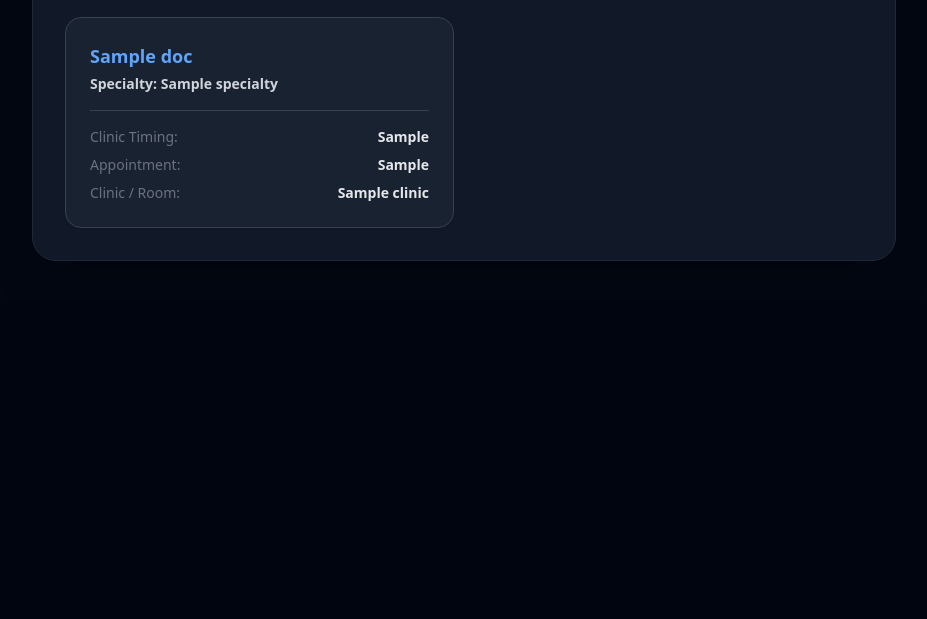
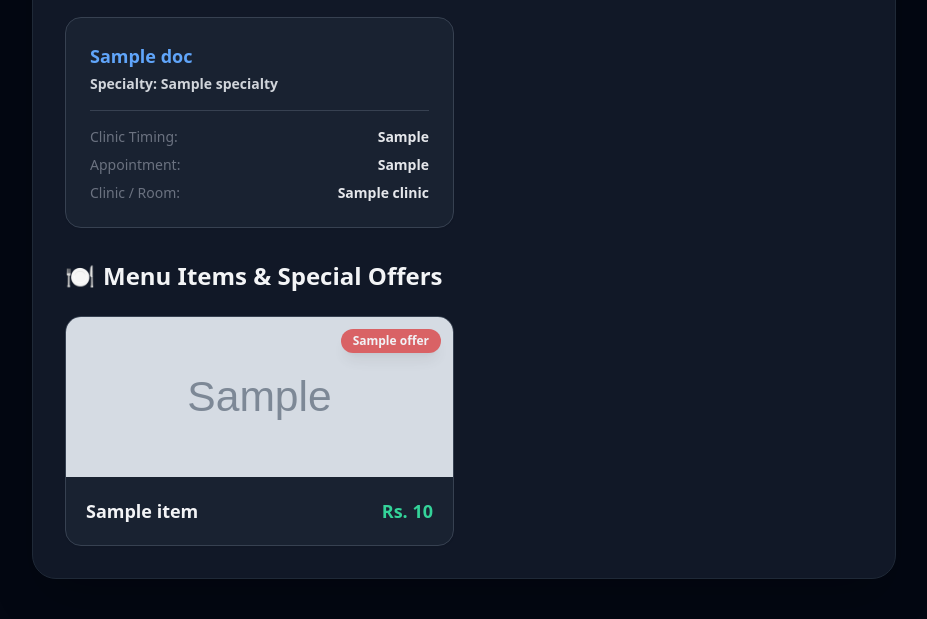
Before and after one commit to itx-ihtii-shaam/swat-biz-hub, a Flask app: template templates/detail.html in a window 1280 px wide. Shown: the part 726-1345 px from the top of the page, without its empty margins (176-1103 px from the left). Before the commit the page ends 987 px from the top, so only its background shows below. Run offline with Flask 3, Linux system fonts and the light colour scheme; the template is opened without the code that fills it: most values are stand-ins (such as "Sample title", 1, 10 or a date in 2020); grey boxes marked "Sample" are stand-in pictures; some libraries are stand-ins or nearby versions.

Commit message:
Update detail.html

```diff
--- a/templates/detail.html
+++ b/templates/detail.html
@@ -34,6 +34,7 @@
                     <p class="flex items-center"><strong class="w-24">Phone:</strong> 📞 <a href="tel:{{ business.phone }}" class="text-blue-600 dark:text-blue-400 hover:underline font-semibold">{{ business.phone }}</a></p>
                 </div>
 
+                <!-- Doctors Section (If category is Hospitals) -->
                 {% if business.doctors %}
                 <div class="mt-8">
                     <h3 class="text-2xl font-bold mb-6 flex items-center space-x-2"><span>🩺</span> <span>Doctors, Clinic & Appointment Timings</span></h3>
@@ -53,6 +54,33 @@
                     </div>
                 </div>
                 {% endif %}
+
+                <!-- Menu Items / Products Section (If category is Restaurants or Property) -->
+                {% if business.items %}
+                <div class="mt-8">
+                    <h3 class="text-2xl font-bold mb-6 flex items-center space-x-2"><span>🍽️</span> <span>Menu Items & Special Offers</span></h3>
+                    <div class="grid grid-cols-1 md:grid-cols-2 gap-5">
+                        {% for item in business.items %}
+                        <div class="bg-gray-50 dark:bg-gray-800/60 rounded-2xl border border-gray-200 dark:border-gray-700 overflow-hidden shadow-sm hover:shadow-md transition flex flex-col justify-between">
+                            <div class="relative">
+                                <img src="{{ item.image }}" alt="{{ item.name }}" class="w-full h-40 object-cover">
+                                {% if item.offer %}
+                                <span class="absolute top-3 right-3 bg-red-600 text-white text-xs font-extrabold px-3 py-1 rounded-full shadow-lg animate-pulse">{{ item.offer }}</span>
+                                {% endif %}
+                            </div>
+                            <div class="p-5 flex justify-between items-center">
+                                <div>
+                                    <h4 class="font-extrabold text-lg">{{ item.name }}</h4>
+                                </div>
+                                <div class="text-right">
+                                    <span class="text-lg font-black text-emerald-600 dark:text-emerald-400">Rs. {{ item.price }}</span>
+                                </div>
+                            </div>
+                        </div>
+                        {% endfor %}
+                    </div>
+                </div>
+                {% endif %}
             </div>
         </div>
     </main>
```
